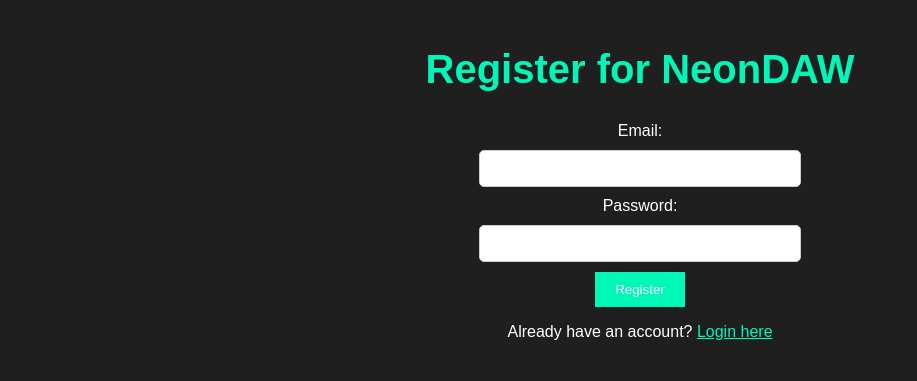
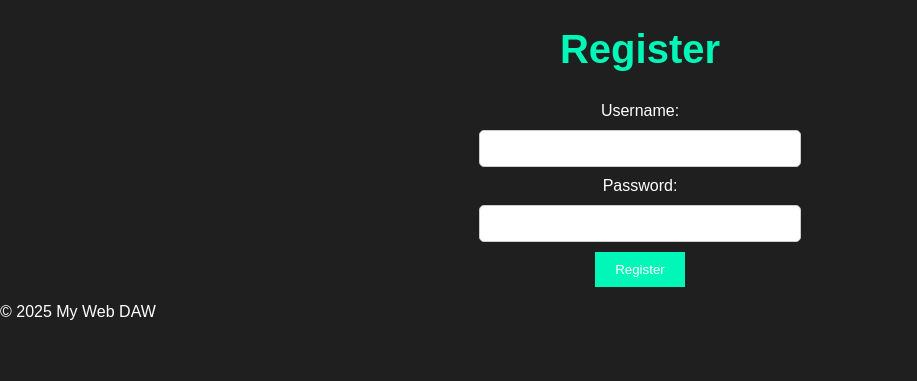
Before and after one commit to abesoul/ABLETUNES, a plain HTML site: page register.html in a window 1280 px wide. Shown: the whole page, without its empty margins (0-917 px from the left). Drawn offline with Linux system fonts and the light colour scheme.

Commit message:
Update register.html

```diff
--- a/register.html
+++ b/register.html
@@ -3,25 +3,30 @@
 <head>
     <meta charset="UTF-8">
     <meta name="viewport" content="width=device-width, initial-scale=1.0">
-  <title>Register - NeonDAW</title>
+    <title>Register - My Web DAW</title>
     <link rel="stylesheet" href="style.css">
 </head>
 <body>
-  <div class="container">
     <header>
-      <h1>Register for NeonDAW</h1>
+        <h1>Register</h1>
     </header>
+
     <main>
-      <form id="registerForm">
-        <label for="email">Email:</label>
-        <input type="email" id="email" required>
-        <label for="password">Password:</label>
-        <input type="password" id="password" required>
+        <form id="register-form">
+            <label for="new-username">Username:</label>
+            <input type="text" id="new-username" name="new-username" required>
+
+            <label for="new-password">Password:</label>
+            <input type="password" id="new-password" name="new-password" required>
+
             <button type="submit">Register</button>
-        <p>Already have an account? <a href="login.html">Login here</a></p>
         </form>
     </main>
-  </div>
+
+    <footer>
+        <p>&copy; 2025 My Web DAW</p>
+    </footer>
+
     <script src="register.js"></script>
 </body>
 </html>
```
Lines whose indentation alone changed are shown as unchanged.
